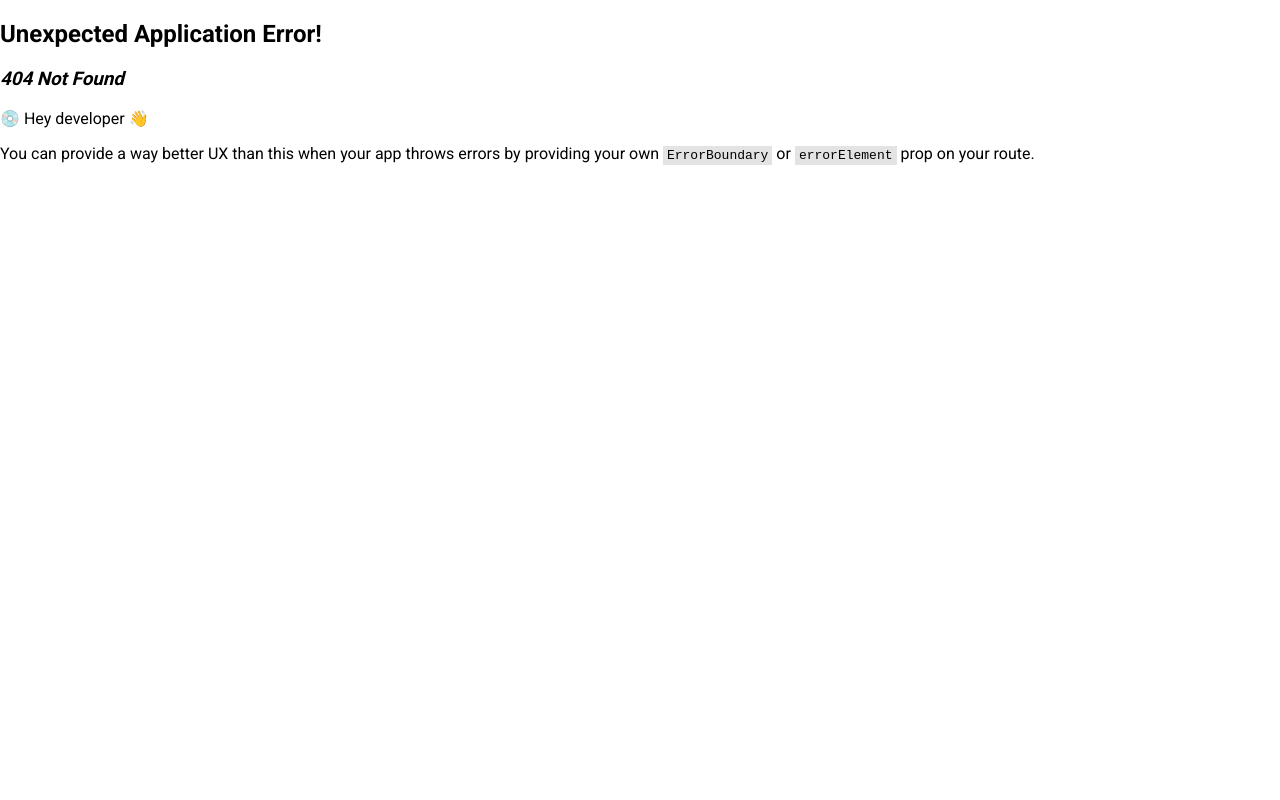
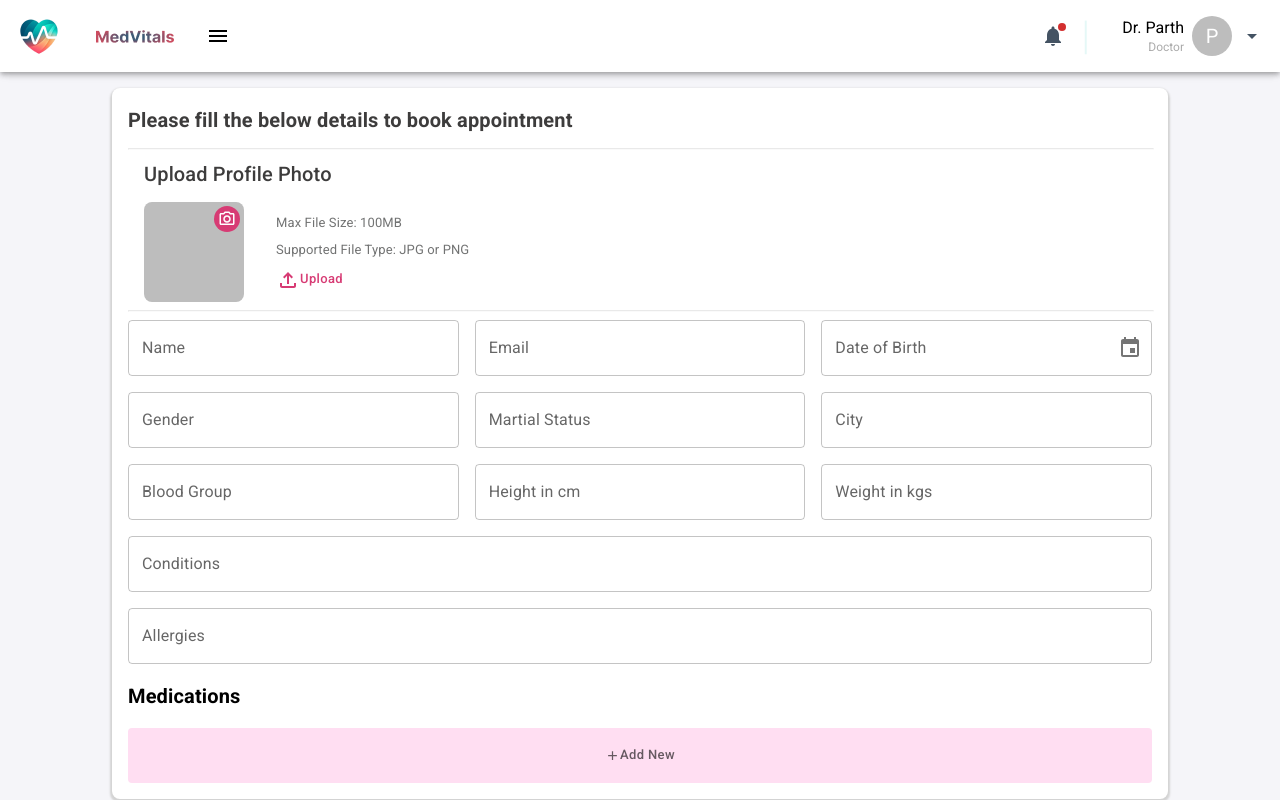
Before and after one commit to prat1k-chakrab0rty/MedVitals, a React (Create React App) app in the folder ui/: page /app/patientInfo in a window 1280 px wide. Before the commit this address had no page. Built offline with nearby package versions, Linux system fonts and the light colour scheme; a web font is replaced by a local one.

Commit message:
feat: add InitialPatientInfo page

```diff
--- a/ui/src/App.js
+++ b/ui/src/App.js
@@ -26,6 +26,7 @@ import ConsultationSummary from "./pages/ConsultationSummary";
 import MyProfile from "./pages/MyProfile";
 import NotificationSettings from "./pages/NotificationSettings";
 import Notifications from "./pages/Notifications";
+import InitialPatientDetails from "./pages/InitialPatientDetails";
 
 const router = createBrowserRouter([
   {
@@ -121,6 +122,11 @@ const router = createBrowserRouter([
         path: "patientHistory",
         element: <PatientHistory />
       },
+      // patient pages
+      {
+        path: "patientInfo",
+        element: <InitialPatientDetails />
+      },
     ]
   }
 ]);
--- a/ui/src/Layout.js
+++ b/ui/src/Layout.js
@@ -23,10 +23,10 @@ function Layout() {
                 <AppNavbar moduleNameVisibility={moduleNameVisibility} setmoduleNameVisibility={setmoduleNameVisibility} />
             </Grid>
             <Grid container sx={{ flexGrow: 1, overflow: 'auto' }}>
-                <Grid sx={{ height: '100%', overflowY: 'hidden', flexShrink: 0, width: moduleNameVisibility ? '12%' : '4.5%' }}>
+                {moduleName !== "patientInfo" && <Grid sx={{ height: '100%', overflowY: 'hidden', flexShrink: 0, width: moduleNameVisibility ? '12%' : '4.5%' }}>
                     <Sidebar moduleNameVisibility={moduleNameVisibility} />
-                </Grid>
-                <Grid sx={{ height: '100%', flexGrow: 1, overflowY: 'auto', padding: moduleName === "messages" ? 3 : 2, backgroundColor: moduleName === "messages" ? '#e7f0f5' : '#f5f5f9', width: moduleNameVisibility ? '88%' : '95.5%' }}>
+                </Grid>}
+                <Grid sx={{ height: '100%', flexGrow: 1, overflowY: 'auto', padding: moduleName === "messages" ? 3 : 2, backgroundColor: moduleName === "messages" ? '#e7f0f5' : '#f5f5f9', minwidth: moduleNameVisibility ? '88%' : '95.5%' }}>
                     <Outlet sx={{ width: "100%" }} />
                 </Grid>
             </Grid>
--- a/ui/src/components/Sidebar.js
+++ b/ui/src/components/Sidebar.js
@@ -62,7 +62,7 @@ function Sidebar({ moduleNameVisibility }) {
     else {
       const currentPage = paths[2];
       console.log(currentPage);
-      if (currentPage !== "patientHistory" && currentPage !== "blog" && currentPage !== "addBlog" && currentPage !== "fellowDoctors" && currentPage !== "doctor" && currentPage !== "consultationSummary" && currentPage !== "myProfile" && currentPage !== "notificationSettings" && currentPage !== "notifications")
+      if (currentPage !== "patientHistory" && currentPage !== "blog" && currentPage !== "addBlog" && currentPage !== "fellowDoctors" && currentPage !== "doctor" && currentPage !== "consultationSummary" && currentPage !== "myProfile" && currentPage !== "notificationSettings" && currentPage !== "notifications" && currentPage !== "patientInfo")
         setactivePage(moduleMap.find(m => currentPage === m.url).url);
     }
   }, [location.pathname]);
--- /dev/null
+++ b/ui/src/pages/InitialPatientDetails.js
@@ -0,0 +1,70 @@
+import { Avatar, Box, Button, TextField, Typography } from '@mui/material';
+import React from 'react';
+import CameraAltOutlinedIcon from '@mui/icons-material/CameraAltOutlined';
+import FileUploadOutlinedIcon from '@mui/icons-material/FileUploadOutlined';
+import { LocalizationProvider } from '@mui/x-date-pickers/LocalizationProvider';
+import { AdapterDayjs } from '@mui/x-date-pickers/AdapterDayjs';
+import { DesktopDatePicker } from '@mui/x-date-pickers/DesktopDatePicker';
+import AddIcon from '@mui/icons-material/Add';
+
+
+
+function InitialPatientDetails() {
+    return (
+        <Box sx={{ mx: 12 }}>
+            <Box sx={{ backgroundColor: '#ffffff', p: 2, borderRadius: 2, boxShadow: '0px 2px 2px 2px lightgrey' }}>
+                <Typography variant='h6' component="div" sx={{ color: '#3d3c3c', mb: 1.5, fontWeight: 600 }}>Please fill the below details to book appointment</Typography>
+                <hr style={{ width: "100%", borderColor: '#ebebeb', opacity: "20%" }} />
+                <Typography variant='h6' component="div" sx={{ color: '#3d3c3c', mb: 1.5, mx: 2 }} fontSize={20} fontWeight={500}>Upload Profile Photo</Typography>
+                <Box sx={{ display: 'flex', alignItems: 'center', gap: 4, px: 2 }}>
+                    <Avatar sx={{ height: 100, width: 100, borderRadius: 2 }} variant="square">
+                        <Box sx={{ position: 'relative', height: "100%", width: "100%" }}>
+                            <Box sx={{ position: 'absolute', right: 4, top: 4, color: '#ffffff', borderRadius: '50%', p: 0.5, backgroundColor: '#d73b74', display: 'flex', alignItems: 'center', cursor: 'pointer' }}>
+                                <CameraAltOutlinedIcon sx={{ fontSize: 18 }} />
+                            </Box>
+                        </Box>
+                    </Avatar>
+                    <Box >
+                        <Typography sx={{ fontSize: 13, mb: 1, color: '#727373' }}>Max File Size: 100MB</Typography>
+                        <Typography sx={{ fontSize: 13, mb: 1, color: '#727373' }}>Supported File Type: JPG or PNG</Typography>
+                        <Button variant="outline" sx={{ backgroundColor: 'inherit', p: 0, fontSize: 13, textTransform: 'none', color: '#d73b74' }}><FileUploadOutlinedIcon /> Upload</Button>
+                    </Box>
+                </Box>
+                <hr style={{ width: "100%", borderColor: '#ebebeb', opacity: "20%" }} />
+                <Box sx={{ display: 'flex', flexDirection: 'column', gap: 2 }}>
+                    {/* row 1 */}
+                    <Box sx={{ display: 'flex', alignItems: 'center', gap: 2 }}>
+                        <TextField sx={{ flex: 1 }} autoComplete='off' id="outlined-name" label="Name" variant="outlined" />
+                        <TextField sx={{ flex: 1 }} autoComplete='off' id="outlined-email" label="Email" variant="outlined" />
+                        <LocalizationProvider dateAdapter={AdapterDayjs}>
+                            <DesktopDatePicker sx={{ flex: 1 }} label="Date of Birth" />
+                        </LocalizationProvider>
+                    </Box>
+                    {/* row 2 */}
+                    <Box sx={{ display: 'flex', alignItems: 'center', gap: 2 }}>
+                        <TextField sx={{ flex: 1 }} autoComplete='off' id="outlined-gender" label="Gender" variant="outlined" />
+                        <TextField sx={{ flex: 1 }} autoComplete='off' id="outlined-ms" label="Martial Status" variant="outlined" />
+                        <TextField sx={{ flex: 1 }} autoComplete='off' id="outlined-city" label="City" variant="outlined" />
+                    </Box>
+                    {/* row 3 */}
+                    <Box sx={{ display: 'flex', alignItems: 'center', gap: 2 }}>
+                        <TextField sx={{ flex: 1 }} autoComplete='off' id="outlined-blood" label="Blood Group" variant="outlined" />
+                        <TextField sx={{ flex: 1 }} autoComplete='off' id="outlined-height" label="Height in cm" variant="outlined" />
+                        <TextField sx={{ flex: 1 }} autoComplete='off' id="outlined-weight" label="Weight in kgs" variant="outlined" />
+                    </Box>
+                    <TextField sx={{ flex: 1 }} autoComplete='off' id="outlined-weight" label="Conditions" variant="outlined" />
+                    <TextField sx={{ flex: 1 }} autoComplete='off' id="outlined-weight" label="Allergies" variant="outlined" />
+                    <Typography fontWeight={600} variant='h6'>Medications</Typography>
+                    <Button variant="outline" sx={{ backgroundColor: '#ffdef2', py: 2, width: "100%", fontSize: 13, textTransform: 'none', color: 'text.secondary' }}><AddIcon sx={{ fontSize: 15 }} /> Add New</Button>
+                </Box>
+            </Box>
+            <Box>
+                <Box sx={{ display: 'flex', alignItems: 'center', justifyContent: 'flex-end', gap: 2, mt: 3 }}>
+                    <Button variant="outline" sx={{ backgroundColor: '#d81b60', fontSize: 13, textTransform: 'none', width: 150, color: '#ffffff' }}>Save</Button>
+                </Box>
+            </Box>
+        </Box>
+    )
+}
+
+export default InitialPatientDetails
```
Also changed, not shown: ui/src/pages/MyProfile.js (+0 -8 lines).
